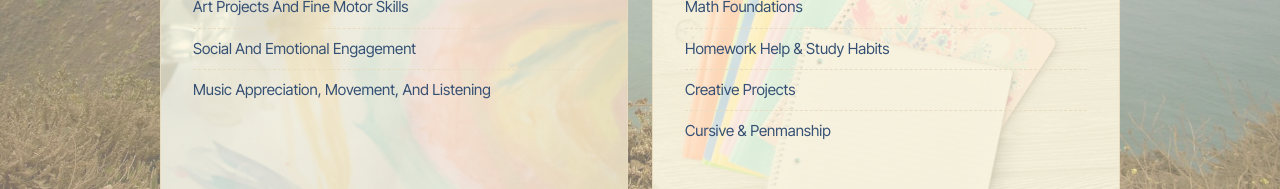
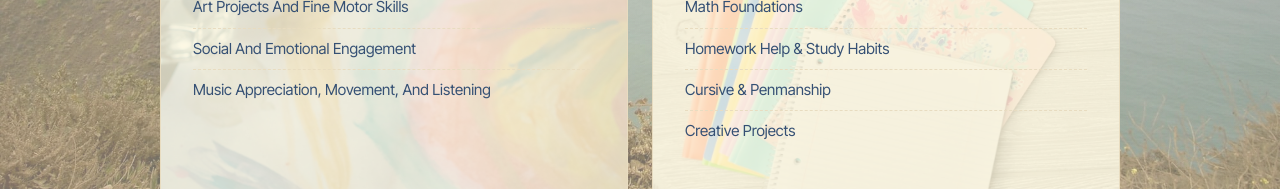
Before and after one commit to patrickparagas1/josephine-tutoring, a Next.js app: page /subjects in a window 1280 px wide. Shown: the part 611-800 px from the top of the page. Built offline with nearby package versions, Linux system fonts and the light colour scheme.

Commit message:
Move Creative Projects to last in Elementary tile

```diff
--- a/components/Services.tsx
+++ b/components/Services.tsx
@@ -33,7 +33,7 @@ export default function Services() {
             id: "elementary",
             num: "02",
             title: "Elementary · Grades K to 5",
-            items: ["Reading Fluency & Comprehension", "Writing & Spelling", "Math Foundations", "Homework Help & Study Habits", "Creative Projects", "Cursive & Penmanship"],
+            items: ["Reading Fluency & Comprehension", "Writing & Spelling", "Math Foundations", "Homework Help & Study Habits", "Cursive & Penmanship", "Creative Projects"],
           },
           {
             id: "middle-school",
```
